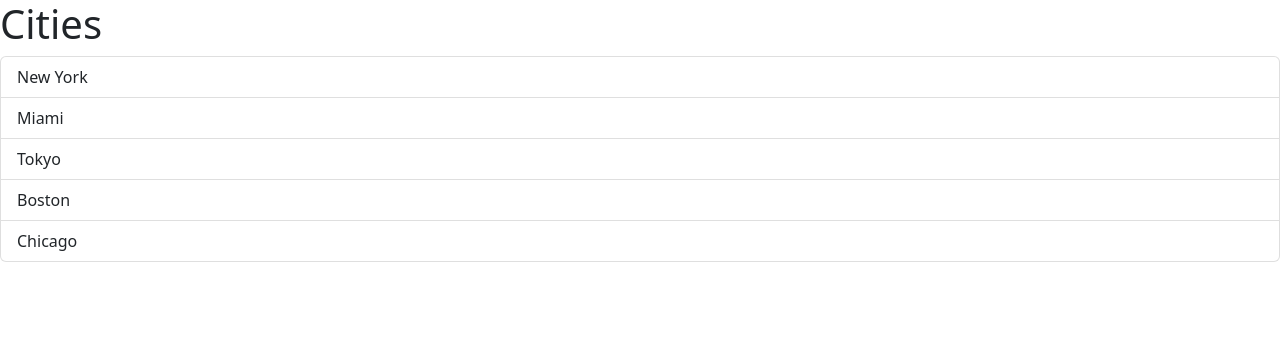
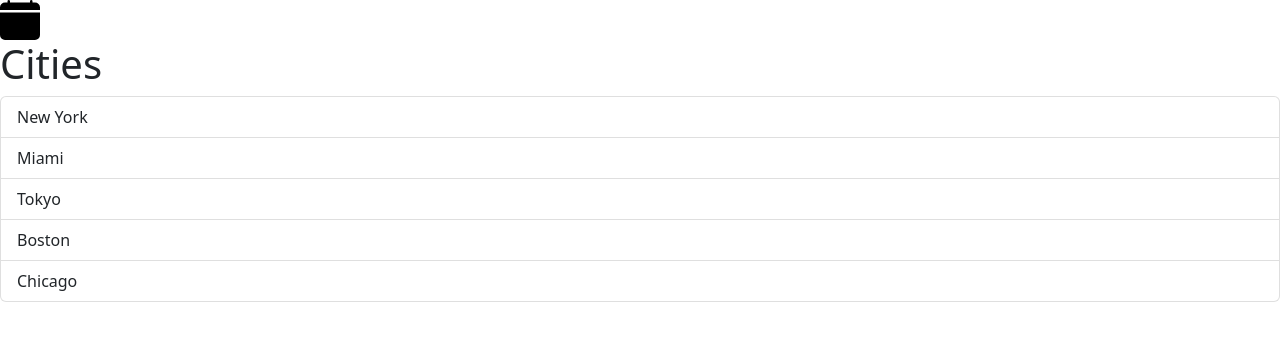
Before and after one commit to redayzarra/study-react, a React (Vite) app: page / in a window 1280 px wide. Shown: the top 340 px of the page. Built offline with nearby package versions, Linux system fonts and the light colour scheme; the HTML template or start-up script is replaced by a standard one.

Commit message:
Learning about React icons

```diff
--- a/package.json
+++ b/package.json
@@ -11,7 +11,8 @@
   "dependencies": {
     "bootstrap": "^5.2.3",
     "react": "^18.2.0",
-    "react-dom": "^18.2.0"
+    "react-dom": "^18.2.0",
+    "react-icons": "^4.8.0"
   },
   "devDependencies": {
     "@types/react": "^18.0.28",
--- a/src/App.tsx
+++ b/src/App.tsx
@@ -2,6 +2,7 @@ import { useState } from "react";
 import Alert from "./components/Alert";
 import Button from "./components/Button";
 import ListGroup from "./components/ListGroup";
+import {BsFillCalendarFill} from "react-icons/bs"
 
 function App() {
   const [alertVisible, setAlertVisibility] = useState(false);
@@ -12,6 +13,7 @@ function App() {
 
   return (
     <div>
+      <BsFillCalendarFill color = "black" size = "40"/>
       <ListGroup
         items={items}
         heading="Cities"
```
Also changed, not shown: 1 other file (tests, documents, lock files or other folders).
